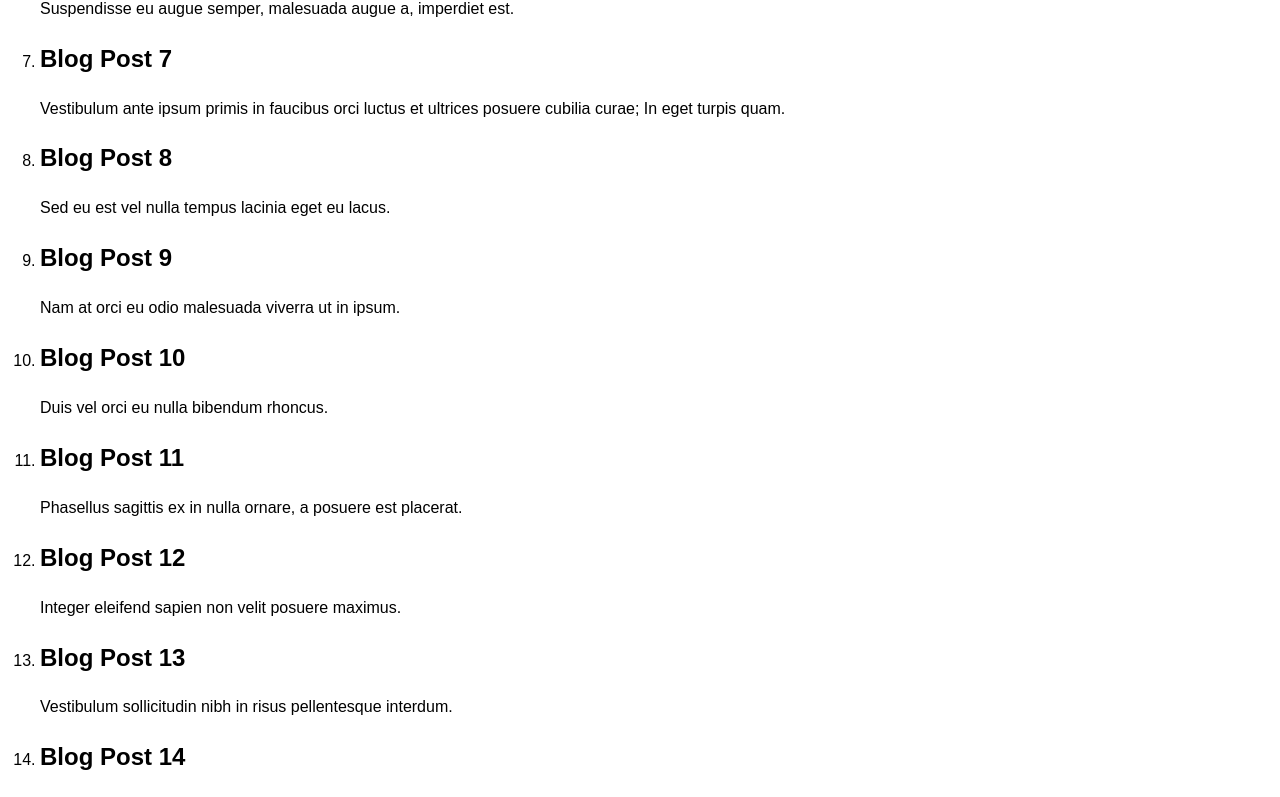
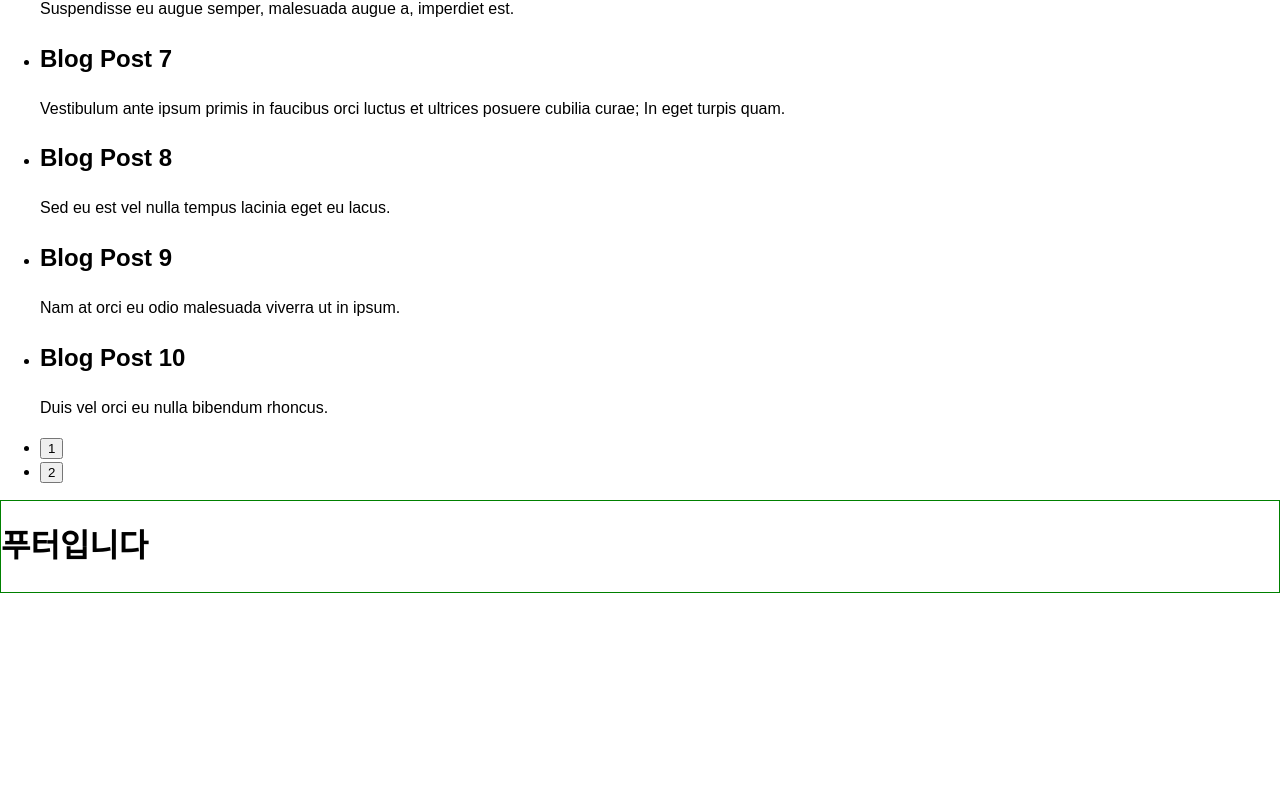
Before and after one commit to nostrss/nextjs-blog, a Next.js app: page / in a window 1280 px wide. Shown: the part 742-1539 px from the top of the page. After the commit the page ends 1335 px from the top, so only its background shows below. Built offline with nearby package versions, Linux system fonts and the light colour scheme.

Commit message:
close #3

```diff
--- a/src/common/api.tsx
+++ b/src/common/api.tsx
@@ -1,8 +1,11 @@
 import axios from 'axios';
 
-export const fetchData = async (setState: (arg0: any) => void) => {
+export const fetchData = async (
+  setState: (arg0: any) => void,
+  page: number,
+) => {
   try {
-    const response = await axios.get('http://localhost:3000/api/lists');
+    const response = await axios.get(`http://localhost:3000/api/lists/${page}`);
     setState(response.data);
   } catch (error) {
     console.log(error);
--- /dev/null
+++ b/src/components/pagination/paginateion.tsx
@@ -0,0 +1,43 @@
+interface PaginationProps {
+  totalItems: number;
+  itemsPerPage: number;
+  setCurrentPage: (newPage: number) => void;
+  currentPage: number;
+  // onChangePage: (newPage: number) => void;
+}
+
+const Pagination: React.FC<PaginationProps> = ({
+  totalItems,
+  itemsPerPage,
+  setCurrentPage,
+}) => {
+  const totalPages = Math.ceil(totalItems / itemsPerPage);
+
+  if (totalPages <= 1) {
+    return null;
+  }
+
+  const onClickNewPage = (newPage: number) => {
+    setCurrentPage(newPage);
+  };
+
+  const renderPages = () => {
+    const pages = [];
+    for (let i = 1; i <= totalPages; i++) {
+      pages.push(
+        <li key={i}>
+          <button onClick={() => onClickNewPage(i)}>{i}</button>
+        </li>,
+      );
+    }
+    return pages;
+  };
+
+  return (
+    <div>
+      <ul>{renderPages()}</ul>
+    </div>
+  );
+};
+
+export default Pagination;
--- /dev/null
+++ b/src/pages/api/lists/[id]/index.ts
@@ -0,0 +1,20 @@
+// Next.js API route support: https://nextjs.org/docs/api-routes/introduction
+import { blogList, BlogPost } from '@/mokData/dataList';
+import type { NextApiRequest, NextApiResponse } from 'next';
+
+interface IResponseLists {
+  total: number;
+  bloglistData: BlogPost[];
+}
+export default function handler(
+  req: NextApiRequest,
+  res: NextApiResponse<IResponseLists>,
+) {
+  const id = Number(req.query.id);
+  const responseData = {
+    bloglistData: blogList.slice((id - 1) * 10, id * 10),
+    total: blogList.length,
+  };
+
+  res.status(200).json(responseData);
+}
--- a/src/pages/index.tsx
+++ b/src/pages/index.tsx
@@ -1,15 +1,26 @@
 import { fetchData } from '@/common/api';
+import Pagination from '@/components/pagination/paginateion';
 import { BlogPost } from '@/mokData/dataList';
 import Head from 'next/head';
 import { useEffect, useId, useState } from 'react';
 
+interface IResponseLists {
+  total: number;
+  bloglistData: BlogPost[];
+}
+
 export default function Home() {
-  const [lists, setLists] = useState<BlogPost[]>([]);
+  const [lists, setLists] = useState<IResponseLists>({
+    total: 0,
+    bloglistData: [],
+  });
+
+  const [currentPage, setCurrentPage] = useState(1);
   const prefix = useId();
 
   useEffect(() => {
-    fetchData(setLists);
-  }, []);
+    fetchData(setLists, currentPage);
+  }, [currentPage]);
 
   return (
     <>
@@ -21,14 +32,20 @@ export default function Home() {
       </Head>
       <main>
         <h1>블로그 리스트 입니다</h1>
-        <ol>
-          {lists.map((item, index) => (
+        <ul>
+          {lists?.bloglistData.map((item, index) => (
             <li key={prefix + index}>
               <h2>{item.title}</h2>
               <p>{item.body}</p>
             </li>
           ))}
-        </ol>
+        </ul>
+        <Pagination
+          totalItems={lists.total}
+          itemsPerPage={10}
+          setCurrentPage={setCurrentPage}
+          currentPage={currentPage}
+        />
       </main>
     </>
   );
```
Also changed, not shown: src/pages/api/lists/lists.ts (renamed from src/pages/api/lists.ts).
